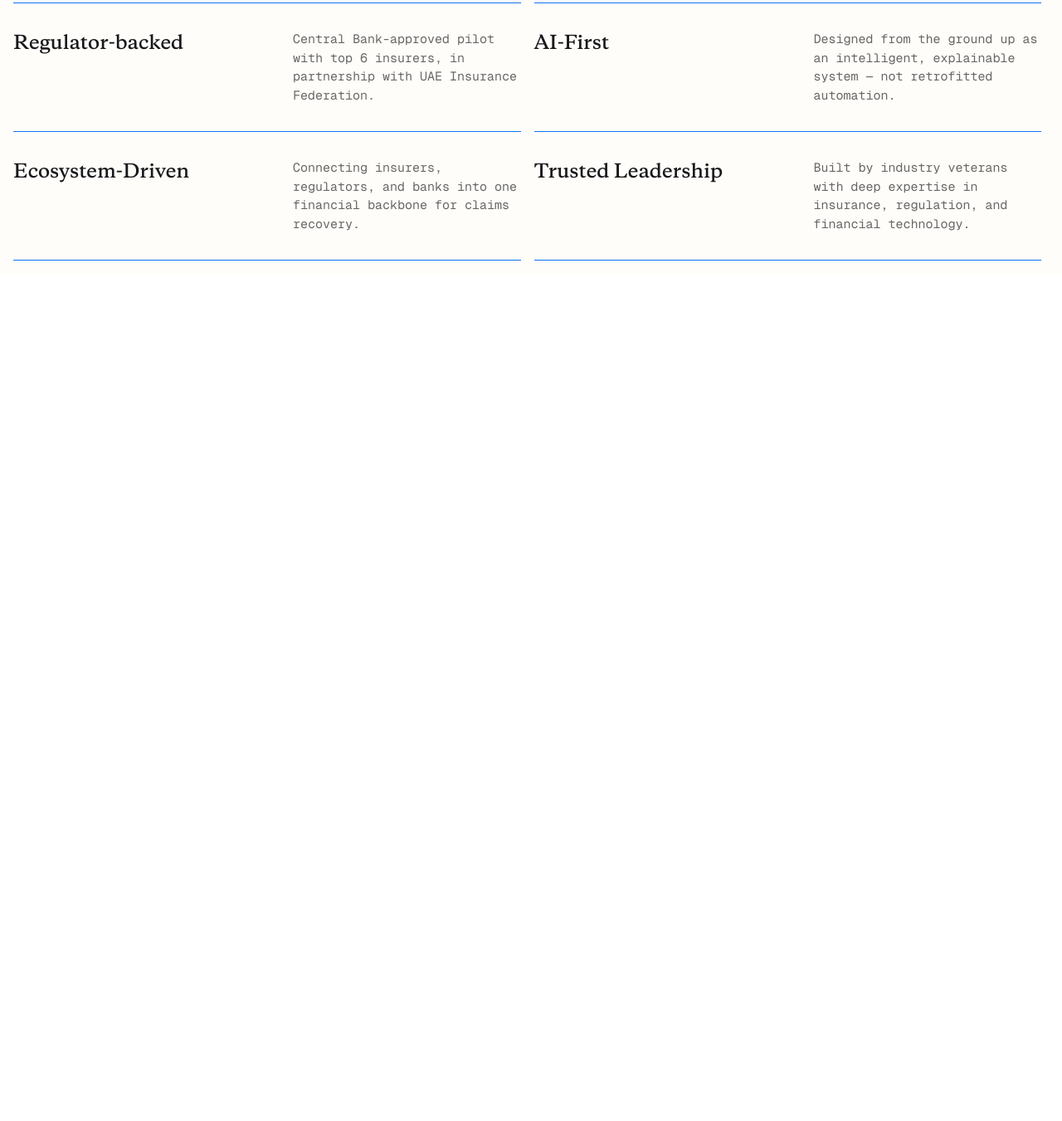
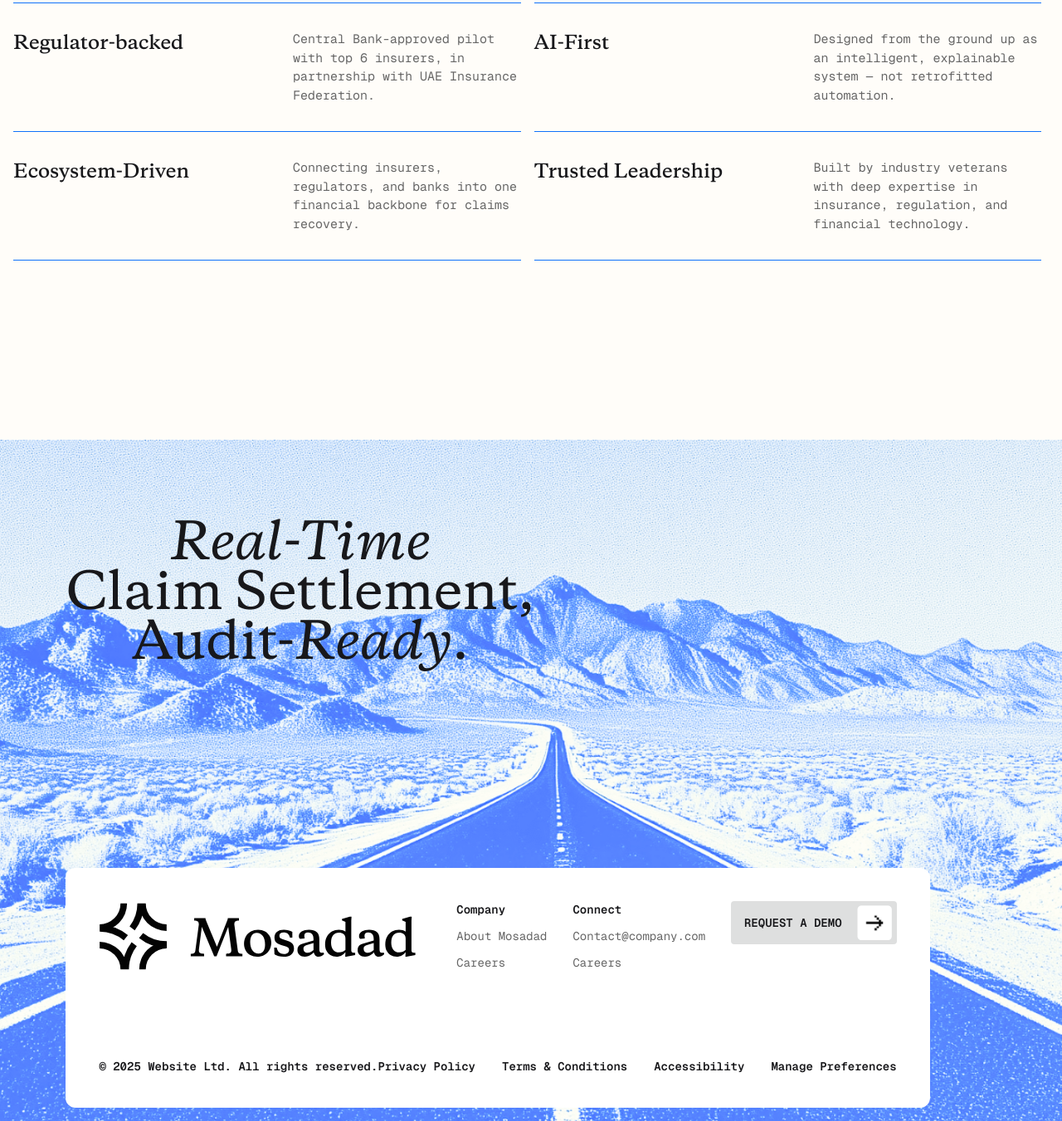
Before and after one commit to tidy-dev-team/GCC, a plain HTML site: page Template_02/about.html in a window 1280 px wide. Shown: the part 1644-2995 px from the top of the page at 83% size. Before the commit the page ends 1974 px from the top, so only its background shows below. Drawn offline with nearby package versions, Linux system fonts and the light colour scheme.

Commit message:
Update about.html

```diff
--- a/Template_02/about.html
+++ b/Template_02/about.html
@@ -136,6 +136,67 @@
 
 
 
+    <!-- COMPONENT: HERO -->
+    <section class="section full-section">
+        <div class="hero my-50 footer">
+            <div class="hero-content text-center w-full flex-col gap-40 mobile-fullscreen">
+                <div class="text-center my-20">
+                    <h2 class="text-6xl text-center mb-0 copernicus font-normal"><i>Real-Time</i><br /> Claim
+                        Settlement,<br />
+                        Audit-<i>Ready</i>.
+                    </h2>
+                </div>
+                <div class="flex flex-col bg-white w-full p-10 gap-26 rounded-xl mobile-footer">
+                    <div class="flex justify-between items-start text-left mobile-col mobile-gap mobile-col-footer">
+                        <img src="images/logo.svg" class="max-w-100 w-100 mobile-100" />
+                        <div class="flex flex-col gap-3">
+                            <h6 class="font-bold">
+                                Company
+                            </h6>
+                            <a href="#" class="font-normal text-[#666666]">
+                                About Mosadad
+                            </a>
+                            <a href="#" class="font-normal text-[#666666]">
+                                Careers
+                            </a>
+                        </div>
+                        <div class="flex flex-col gap-3">
+                            <h6 class="font-bold">
+                                Connect
+                            </h6>
+                            <a href="#" class="font-normal text-[#666666]">
+                                Contact@company.com
+                            </a>
+                            <a href="#" class="font-normal text-[#666666]">
+                                Careers
+                            </a>
+                        </div>
+                        <button class="btn">Request a demo</button>
+                    </div>
+                    <div class="flex justify-between mobile-col mobile-reverse">
+                        <p>
+                            © 2025 Website Ltd. All rights reserved.
+                        </p>
+                        <div class="flex gap-8 mobile-wrap">
+                            <a href="#" class="font-semibold">
+                                Privacy Policy
+                            </a>
+                            <a href="#" class="font-semibold">
+                                Terms & Conditions
+                            </a>
+                            <a href="#" class="font-semibold">
+                                Accessibility
+                            </a>
+                            <a href="#" class="font-semibold">
+                                Manage Preferences
+                            </a>
+                        </div>
+                    </div>
+                </div>
+            </div>
+        </div>
+    </section>
+
     <section class="open-menu hideme" id="openMenu">
         <div class="navbar bg-white shadow-sm fixed top-10 w-164 rounded-md flex justify-between z-[100]">
             <div class="navbar-start w-fit ml-4">
```
